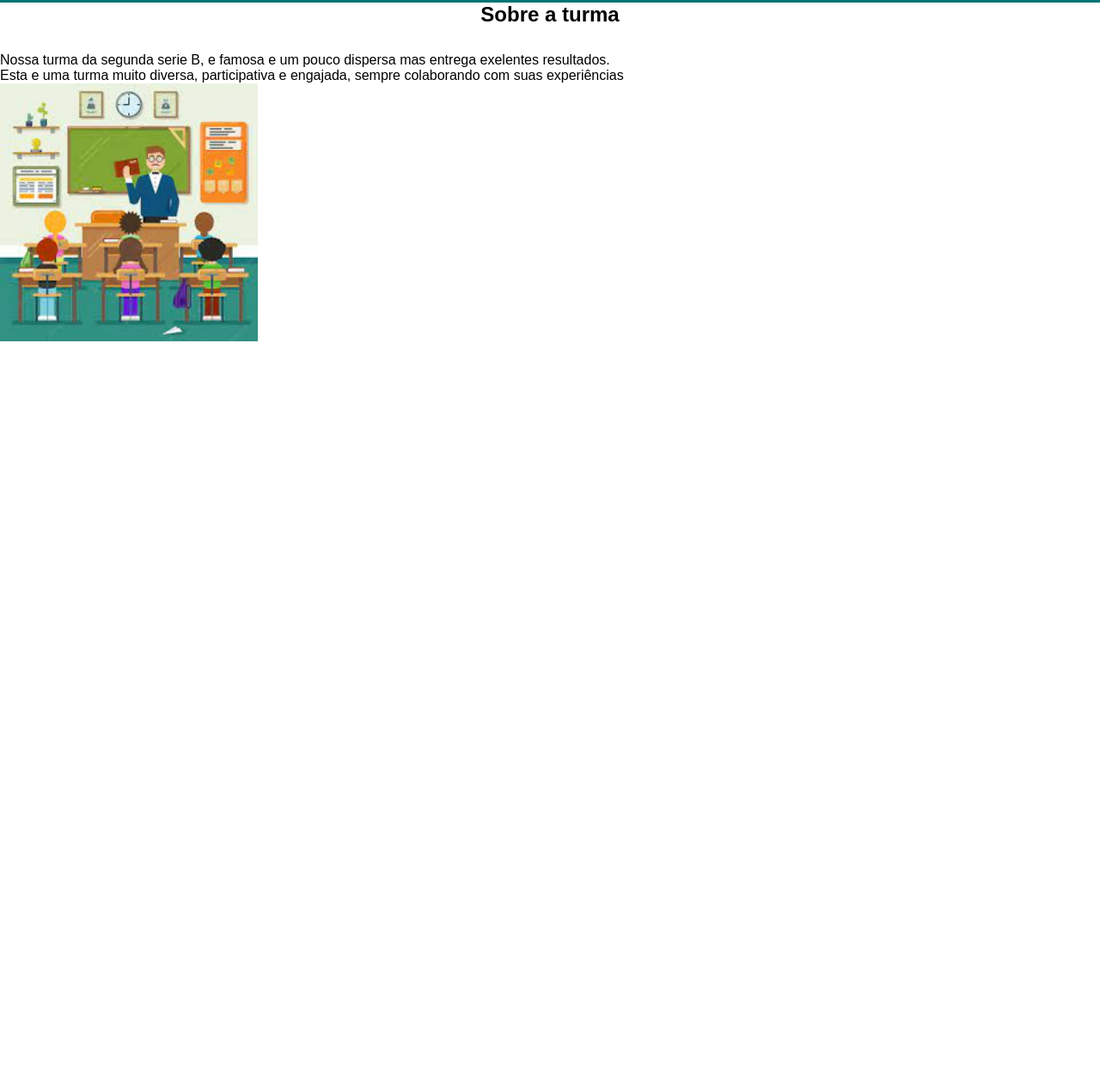
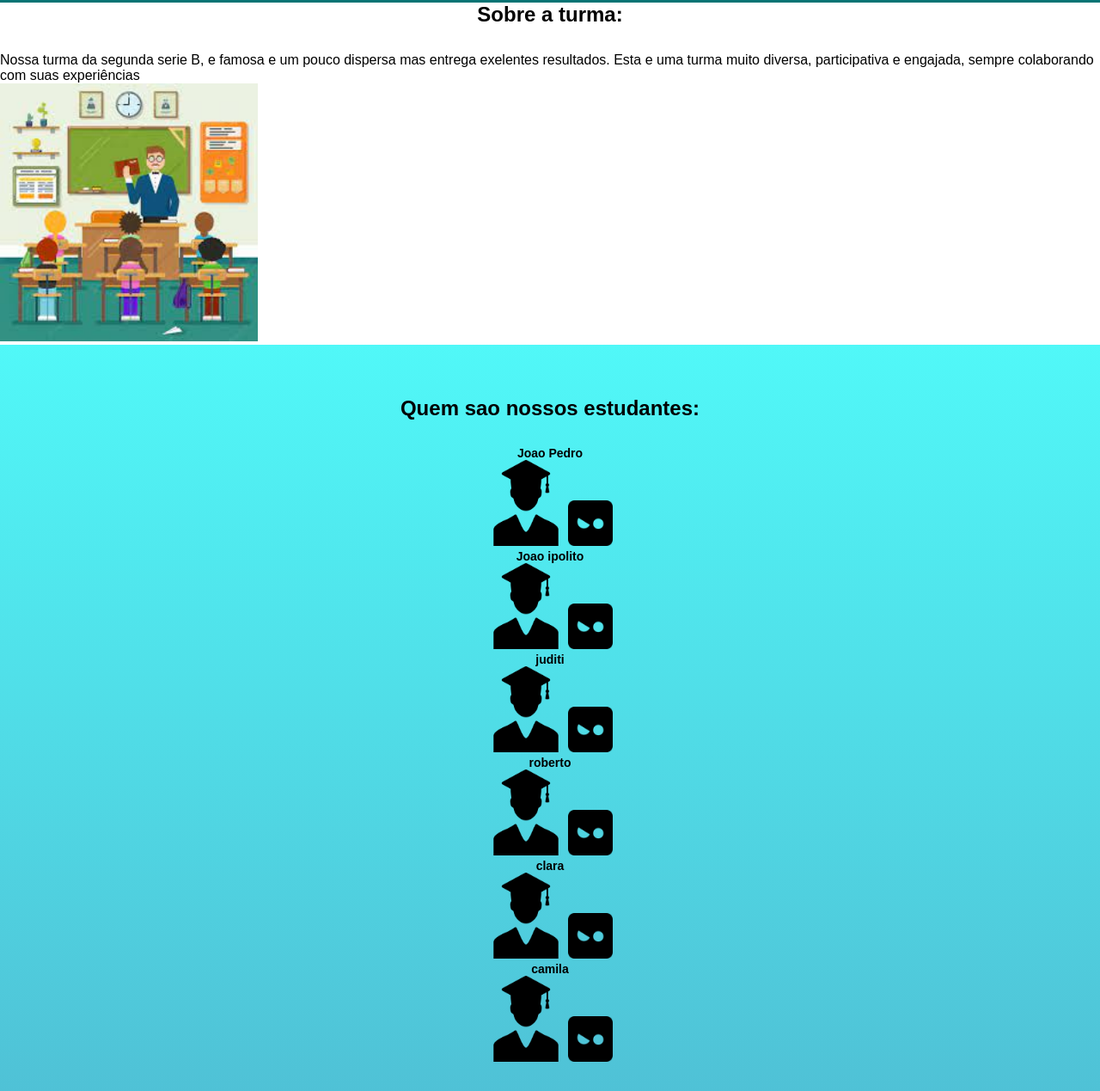
Before and after one commit to Joaopedroferreira020621/turma-sitee-criativa, a plain HTML site: page index.html in a window 1280 px wide. Shown: the part 282-1551 px from the top of the page at 86% size. Before the commit the page ends 800 px from the top, so only its background shows below. Drawn offline with Linux system fonts and the light colour scheme.

Commit message:
Add files via upload
23 05

```diff
--- a/index.html
+++ b/index.html
@@ -17,17 +17,53 @@
          </ul>
     </header>
 
-    <section class="turma">
+<section class="turma">
 
-        <h2 class="turma-titulo"> Sobre a turma</h2>
+    <h2 class="turma-titulo">Sobre a turma:</h2>
 
-        <p class="turma-paragrafo-1"> Nossa turma da segunda serie B, e famosa e um pouco dispersa mas entrega exelentes resultados.</p>
-
-        <p class="turma-paragrafo-2">
+        <p class="turma-paragrafo">
+            Nossa turma da segunda serie B, e famosa e um pouco dispersa mas entrega exelentes resultados.
             Esta e uma turma muito diversa, participativa e engajada, sempre colaborando com suas experiências
         </p>
         <img class="turma-imagem" src="sala.jpeg" alt="sala de aula">
-    </section>
+   </div>
+</section>
 
+<section class="estudante">
+<h1 class="estudante-titulo">Quem sao nossos estudantes:</h1>
+
+   <div class="estudante-div">
+        <h3 class="estudante-legenda">Joao Pedro</h3>
+            <img class="estudante-imagem"src="aluno.png" alt="imagem de estudante ">
+            <img class="estudante-icone" src="angry.png" alt="icone github">
+   </div>
+
+   <div class="estudante-div">
+    <h3 class="estudante-legenda">Joao ipolito</h3>
+        <img class="estudante-imagem"src="aluno.png" alt="imagem de estudante ">
+        <img class="estudante-icone" src="angry.png" alt="icone github">
+</div>
+<div class="estudante-div">
+    <h3 class="estudante-legenda">juditi</h3>
+        <img class="estudante-imagem"src="aluno.png" alt="imagem de estudante ">
+        <img class="estudante-icone" src="angry.png" alt="icone github">
+</div>
+<div class="estudante-div">
+    <h3 class="estudante-legenda">roberto</h3>
+        <img class="estudante-imagem"src="aluno.png" alt="imagem de estudante ">
+        <img class="estudante-icone" src="angry.png" alt="icone github">
+</div>
+<div class="estudante-div">
+    <h3 class="estudante-legenda">clara</h3>
+        <img class="estudante-imagem"src="aluno.png" alt="imagem de estudante ">
+        <img class="estudante-icone" src="angry.png" alt="icone github">
+</div>
+<div class="estudante-div">
+    <h3 class="estudante-legenda">camila</h3>
+        <img class="estudante-imagem"src="aluno.png" alt="imagem de estudante ">
+        <img class="estudante-icone" src="angry.png" alt="icone github">
+</div>
+
+</section>
 </body>
 </html>
--- a/style.css
+++ b/style.css
@@ -1,12 +1,13 @@
-
+/*Seletor universal*/
 *{
     margin: 0px;
     padding: 0px;
 }
+/*Corpo da pagina*/
 body{
     font-family: sans-serif;
 }
-
+/*Secção cabecalho*/
 .cabecalho{
     background-color: rgb(5, 116, 116);
     color: white;
@@ -25,6 +26,7 @@ body{
     display: inline-block;
     padding: 0 100px;
 }
+
 /*Secção turma*/
 .turma{
     background-image: -moz-linear-gradient(rgb(6, 255, 243), rgba(3, 74, 77, 0.705));
@@ -34,6 +36,10 @@ body{
 padding-bottom: 30px;
 text-align: center;
 
+}
+.turma-div{
+    display: flex;
+    justify-content: center;
 }
 
 .turma-imagem{
@@ -45,4 +51,23 @@ text-align: center;
 
 .estudante{
     background-image: linear-gradient(rgba(8, 245, 245, 0.705),rgba(6, 168, 197, 0.705));
-}
+    padding: 30px;}
+
+.estudante-titulo{
+    text-align: center;
+    font-size: 24px;
+    padding: 30px 0;}
+
+.estudante-div{
+        text-align: center;}
+
+.estudante-imagem{
+            width: 90px;
+            height: 100px;}
+
+.estudante-icone{
+    width: 52px;
+    height: 53px;}
+
+.estudante-legenda{
+        font-size: 14px;}
```
Also changed, not shown: aluno.png (added), angry.png (added).
